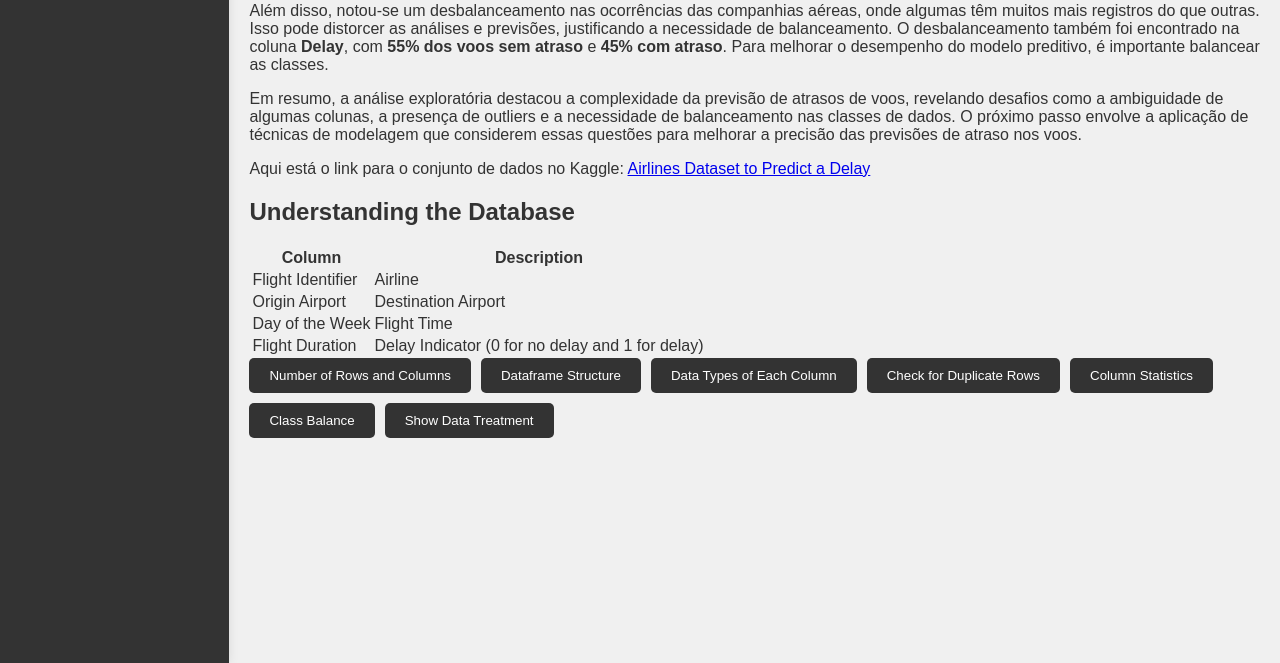
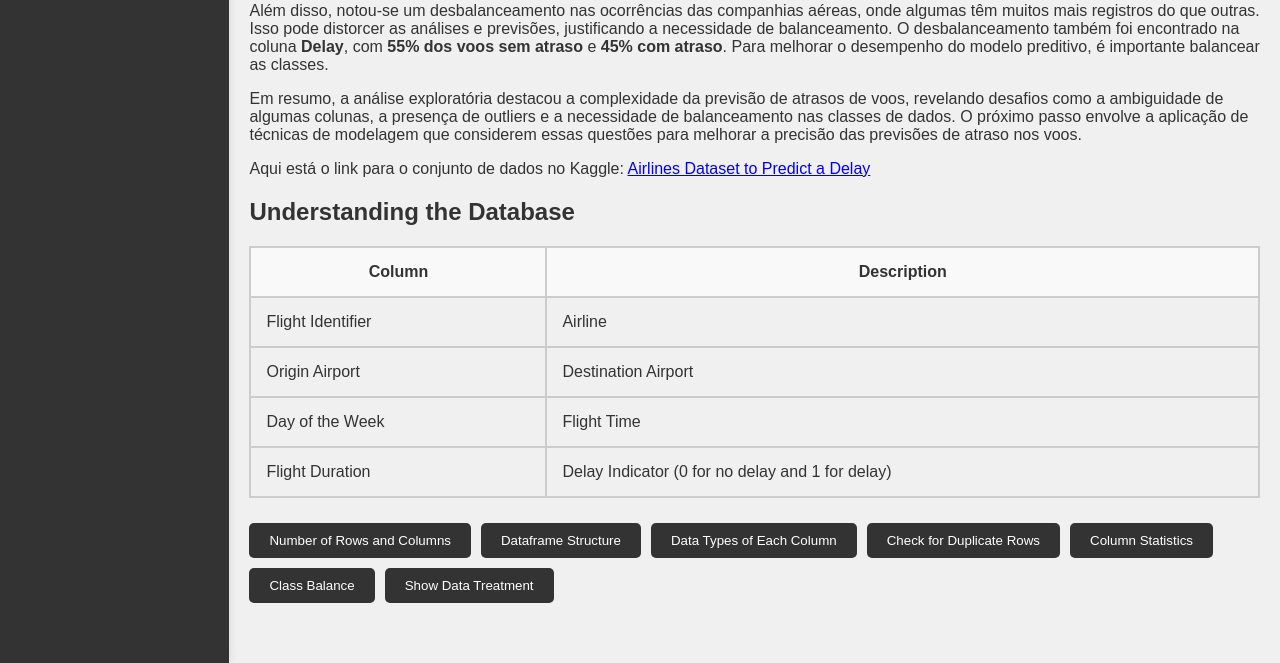
Before and after one commit to herbertgabriel/JaPodeVoar, a Flask app: page / in a window 1280 px wide. Shown: the part 420-1083 px from the top of the page. Run offline with Flask 3, Linux system fonts and the light colour scheme.

Commit message:
Add new test cases for route validation and enhance CSS styling for tables (Sla só fiz umas coisas)

```diff
--- a/app/static/css/globals.css
+++ b/app/static/css/globals.css
@@ -57,6 +57,7 @@ main {
     display: flex;
     flex-wrap: wrap;
     gap: 10px;
+    padding-top: 25px;
 }
 
 button {
@@ -82,6 +83,23 @@ button:hover {
 .toggle-buttons button {
     padding: 5px 10px;
     font-size: 0.8rem;
+}
+
+/*Tentativa*/
+table {
+    width: 100%;
+    border-collapse: collapse;
+}
+
+table td {
+    padding: 15px;
+    border: 2px solid #ccc;
+}
+
+table th {
+    padding: 15px;
+    border: 2px solid #ccc;
+    background-color: #f9f9f9;
 }
 
 /* Media query para tornar a barra de navegação responsiva */
```
Also changed, not shown: tests/test_routes.py (+54 -0 lines).
